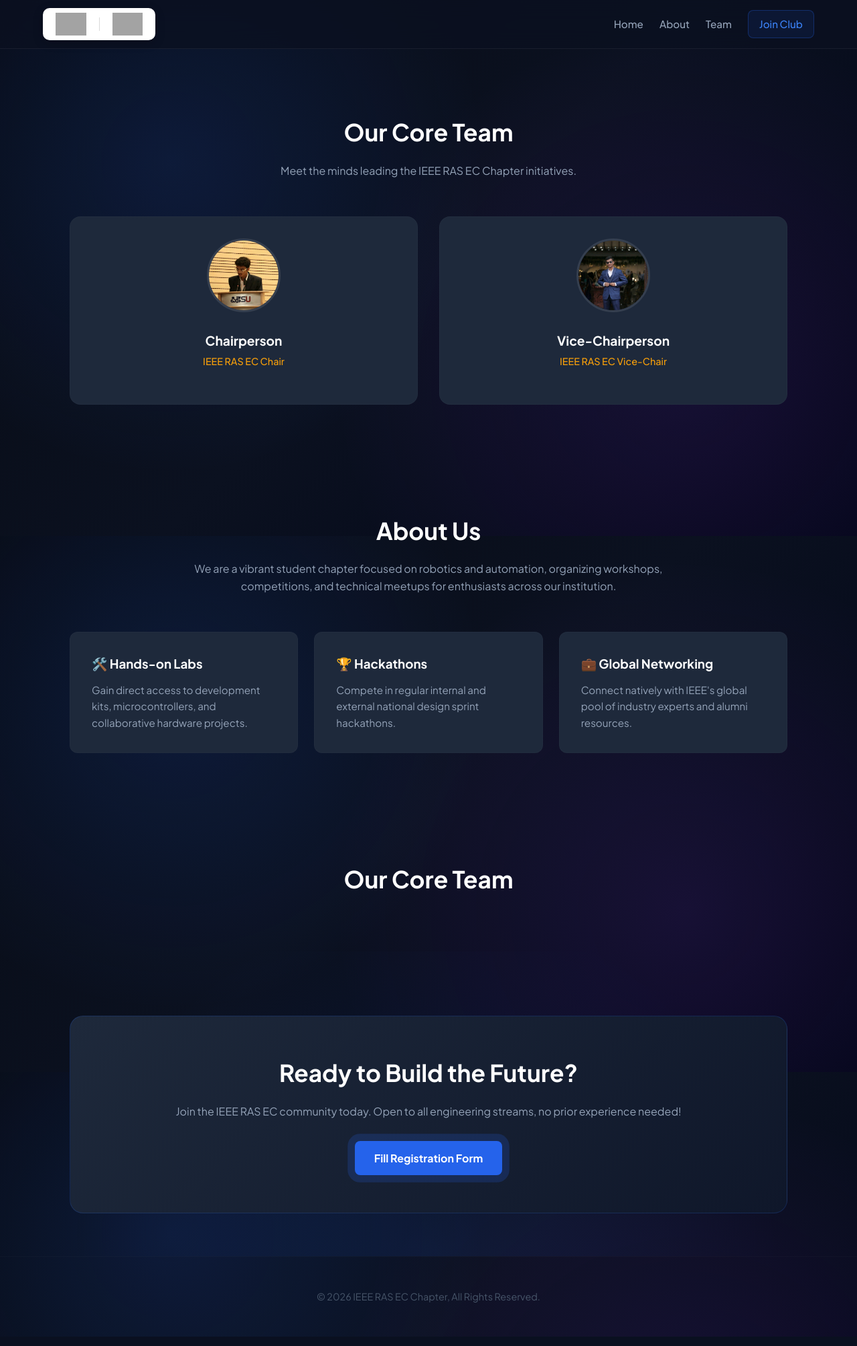
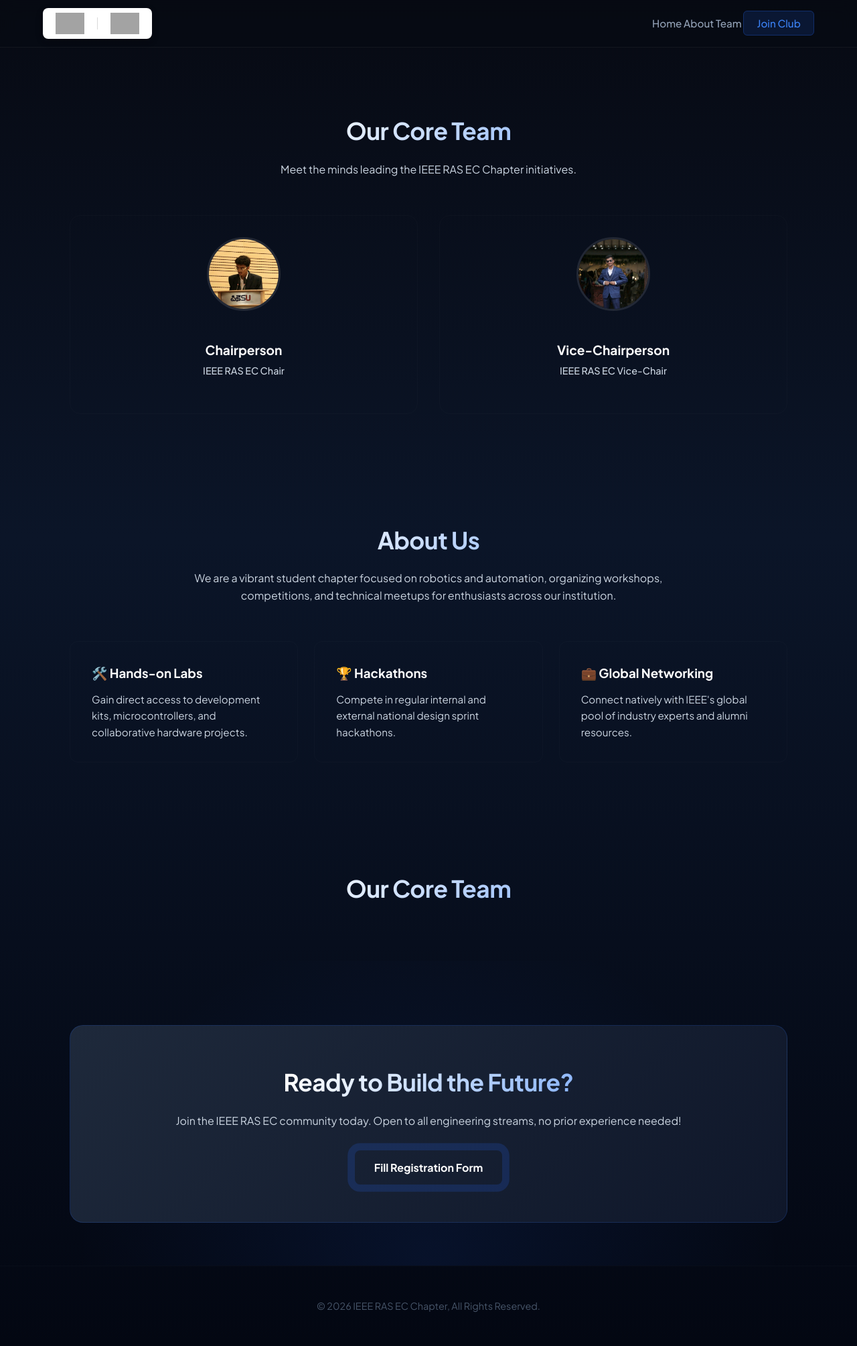
Before and after one commit to ModhakKGowda/ieee-ras-ec-site, a Flask app: page / in a window 1280 px wide. Shown: the whole page at 67% size. Run offline with Flask 3, Linux system fonts and the light colour scheme; grey boxes are pictures that could not be loaded.

Commit message:
Refactor CSS styles for improved design and clarity
Updated styles for body, navbar, and buttons. Enhanced typography and adjusted background properties.

```diff
--- a/api/static/style.css
+++ b/api/static/style.css
@@ -9,60 +9,66 @@ html {
     scroll-behavior: smooth;
 }
 
+/* Core Page Canvas Configuration */
 body {
     font-family: 'Plus Jakarta Sans', system-ui, -apple-system, sans-serif;
-    color: #e2e8f0;
+    color: #cbd5e1; /* Smooth light gray body text instead of harsh stark white */
     line-height: 1.6;
+    margin: 0;
+    padding: 0;
 
-    /* Interactive Deep Space Robotics Background */
-    background-image:
-        radial-gradient(circle at 20% 30%, rgba(37, 99, 235, 0.15) 0%, transparent 40%),
-        radial-gradient(circle at 80% 70%, rgba(147, 51, 234, 0.12) 0%, transparent 45%),
-        linear-gradient(135deg, #070b14 0%, #0b1120 50%, #020617 100%);
-
-    background-attachment: fixed; /* This makes the background move beautifully on scroll */
-    background-size: 200% 200%;
-    animation: backgroundShift 25s ease infinite alternate;
+    /* True Dynamic Parallax Tech Scroll Canvas */
+    background: linear-gradient(180deg, #070a13 0%, #0b1528 40%, #030712 100%);
+    background-attachment: scroll; /* Keeps background relative to page content flow */
+    background-size: 100% 100%;
 }
 
-/* Add this keyframe block anywhere in your file to power the background animation */
-@keyframes backgroundShift {
-    0% { background-position: 0% 0%; }
-    100% { background-position: 100% 100%; }
+/* Enhancing Typography: Headings are no longer plain flat white */
+h1, h2, .section-title {
+    color: #ffffff;
+    background: linear-gradient(135deg, #ffffff 30%, #3b82f6 100%);
+    -webkit-background-clip: text;
+    -webkit-text-fill-color: transparent;
+    font-weight: 800;
+    letter-spacing: -0.5px;
 }
 
-/* Color Variables */
-:root {
-    --primary: #2563eb;
-    --accent: #1d4ed8;
-    --brand-gold: #f59e0b;
-    --surface: #1e293b;
-    --text-muted: #94a3b8;
+/* Card titles inside the team section */
+.card-title {
+    color: #f8fafc;
+    margin-top: 1rem;
+    font-size: 1.25rem;
 }
 
-/* Navbar Layout - Blends flawlessly into the new background */
+.role {
+    color: #60a5fa; /* Electric blue accent text for structural hierarchy */
+    font-weight: 600;
+    font-size: 0.9rem;
+}
+
+/* Navbar Container styling */
 .navbar {
     display: flex;
     justify-content: space-between;
     align-items: center;
     padding: 0.75rem 5%;
-    background: rgba(11, 17, 32, 0.75);
-    backdrop-filter: blur(16px);
-    -webkit-backdrop-filter: blur(16px);
+    background: rgba(7, 10, 19, 0.8);
+    backdrop-filter: blur(12px);
+    -webkit-backdrop-filter: blur(12px);
     position: sticky;
     top: 0;
     z-index: 100;
-    border-bottom: 1px solid rgba(255, 255, 255, 0.06);
+    border-bottom: 1px solid rgba(255, 255, 255, 0.05);
 }
 
-/* Clean White Badge Box surrounding the logos */
+/* Safe White Container for Logo Assets */
 .logo-wrapper {
     background: #ffffff;
     padding: 0.45rem 1.2rem;
-    border-radius: 10px;
+    border-radius: 8px;
     display: flex;
     align-items: center;
-    box-shadow: 0 4px 15px rgba(0, 0, 0, 0.2);
+    box-shadow: 0 4px 12px rgba(0, 0, 0, 0.15);
 }
 
 .logo-container {
@@ -71,31 +77,24 @@ body {
     gap: 1.2rem;
 }
 
-/* HIGH-DEFINITION IMAGE TUNING (Maintains original brand colors perfectly) */
+/* High Definition Clarity Rules for Images */
 .logo-img {
-    height: 34px;
+    height: 32px;
     width: auto;
     object-fit: contain;
-    image-rendering: -webkit-optimize-contrast; /* Strips out browser blur */
-    image-rendering: crisp-edges;
-    filter: contrast(1.05) brightness(1.02);    /* Sharpens up clarity natively */
+    image-rendering: -webkit-optimize-contrast;
+    filter: contrast(1.05) brightness(1.02);
 }
 
 .logo-divider {
     width: 1px;
-    height: 20px;
+    height: 18px;
     background-color: rgba(0, 0, 0, 0.15);
 }
 
-/* Navbar Links calibrated for dark blue visibility */
-.navbar nav {
-    display: flex;
-    align-items: center;
-    gap: 1.5rem;
-}
-
+/* Nav Menu Typography Configuration */
 .navbar nav a {
-    color: var(--text-muted);
+    color: #94a3b8;
     text-decoration: none;
     font-weight: 500;
     font-size: 0.95rem;
@@ -103,18 +102,17 @@ body {
 }
 
 .navbar nav a:hover {
-    color: #ffffff;
+    color: #3b82f6; /* Hover color changes to matching tech blue */
 }
 
-/* Join Button adjustments for dark layout navbar */
+/* Button UI */
 .btn-nav {
-    background: rgba(37, 99, 235, 0.1);
+    background: rgba(37, 99, 235, 0.15);
     color: #3b82f6 !important;
-    padding: 0.5rem 1rem;
-    border-radius: 8px;
+    padding: 0.5rem 1.2rem;
+    border-radius: 6px;
     border: 1px solid rgba(37, 99, 235, 0.3);
 }
-
 /* Hero Section Styles */
 .hero {
     min-height: 85vh;
```
